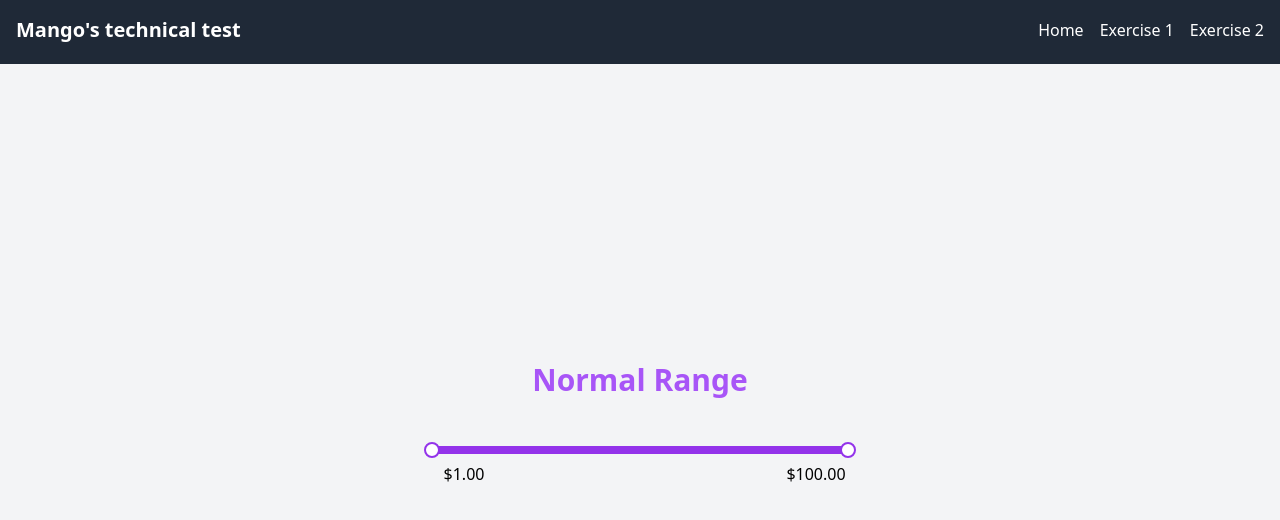
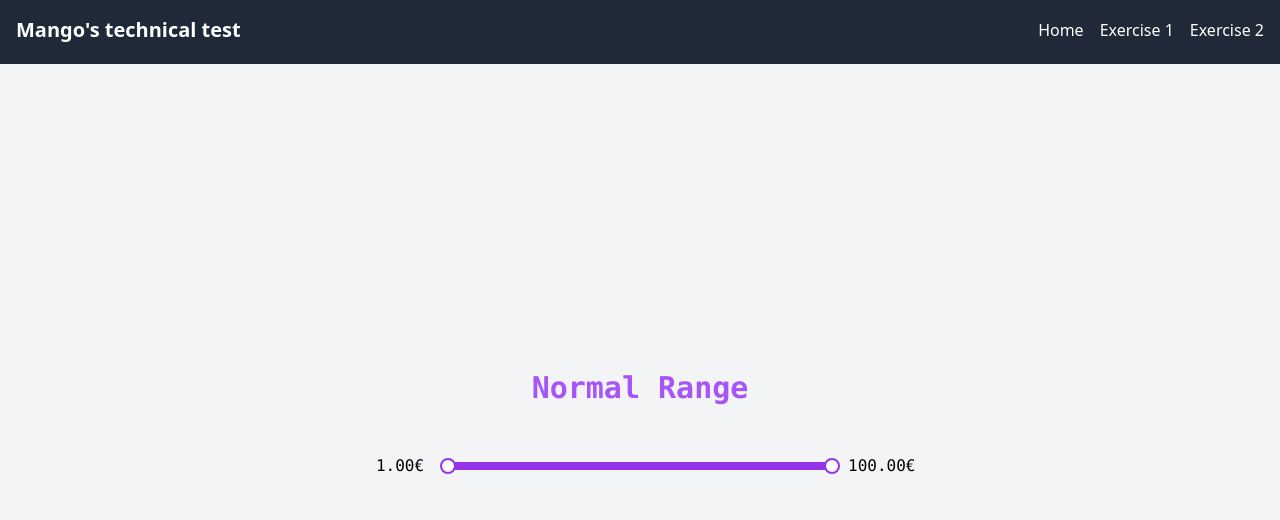
Before and after one commit to MarckvsPerez/Prueba_Mango, a Next.js app: page /exercise1 in a window 1280 px wide. Shown: the top 520 px of the page. Built offline with nearby package versions, Linux system fonts and the light colour scheme.

Commit message:
fix styles

```diff
--- a/app/exercise1/page.tsx
+++ b/app/exercise1/page.tsx
@@ -4,7 +4,7 @@ export default function Exercise1() {
   const mockData = { min: 1, max: 100 };
 
   return (
-    <div className="flex flex-col items-center justify-center h-[calc(100vh-64px)] mt-[64px] p-4 bg-gray-100">
+    <div className="flex flex-col items-center justify-center h-[calc(100vh-64px)] mt-[64px] p-4 bg-gray-100 font-mono">
       <h1 className="text-3xl font-bold mb-8 text-purple-500">Normal Range</h1>
       <Range mode="normal" min={mockData.min} max={mockData.max} />
     </div>
--- a/app/exercise2/page.tsx
+++ b/app/exercise2/page.tsx
@@ -4,7 +4,7 @@ export default function Exercise2() {
   const mockData = { rangeValues: [1.99, 5.99, 10.99, 30.99, 50.99, 70.99] };
 
   return (
-    <div className="flex flex-col items-center justify-center h-[calc(100vh-64px)] mt-[64px] p-4 bg-gray-100">
+    <div className="flex flex-col items-center justify-center h-[calc(100vh-64px)] mt-[64px] p-4 bg-gray-100 font-mono">
       <h1 className="text-3xl font-bold mb-8 text-purple-500">Fixed Range</h1>
       <Range mode="fixed" rangeValues={mockData.rangeValues} />
     </div>
--- a/app/page.tsx
+++ b/app/page.tsx
@@ -3,8 +3,8 @@ import Link from "next/link";
 
 export default function Home() {
   return (
-    <main className="flex flex-col items-center justify-center h-[calc(100vh-64px)] mt-[64px] p-4 bg-gray-100">
-      <div className="z-10 max-w-5xl w-full items-center justify-center text-center font-mono text-sm">
+    <main className="flex flex-col items-center justify-center h-[calc(100vh-64px)] mt-[64px] p-4 bg-gray-100 font-mono">
+      <div className="z-10 max-w-5xl w-full items-center justify-center text-center text-sm">
         <h1 className="text-4xl font-bold mb-8">Mango's technical test</h1>
         <p className="text-lg mb-8">
           This is my technical test for Mango. I'm Marc Pérez Salat.
--- a/components/Range.tsx
+++ b/components/Range.tsx
@@ -112,10 +112,12 @@ const Range: React.FC<RangeProps> = ({
   }, [isDragging]);
 
   return (
-    <div className="w-full max-w-md mx-auto p-4">
+    <div className="w-full max-w-xl mx-auto p-4">
+      <div className="flex items-center gap-4">
+        <span className="w-16 text-center">{values[0].toFixed(2)}€</span>
         <div
           ref={rangeRef}
-        className="relative h-2 bg-gray-200 rounded-full cursor-pointer"
+          className="relative h-2 bg-gray-200 rounded-full cursor-pointer flex-1"
         >
           {mode === "fixed" &&
             rangeValues.map((value, index) => (
@@ -151,9 +153,7 @@ const Range: React.FC<RangeProps> = ({
             onMouseDown={handleMouseDown("max")}
           />
         </div>
-      <div className="flex justify-between mt-2">
-        <span className="w-16 text-center">${values[0].toFixed(2)}</span>
-        <span className="w-16 text-center">${values[1].toFixed(2)}</span>
+        <span className="w-16 text-center">{values[1].toFixed(2)}€</span>
       </div>
     </div>
   );
```
Lines whose indentation alone changed are shown as unchanged.
